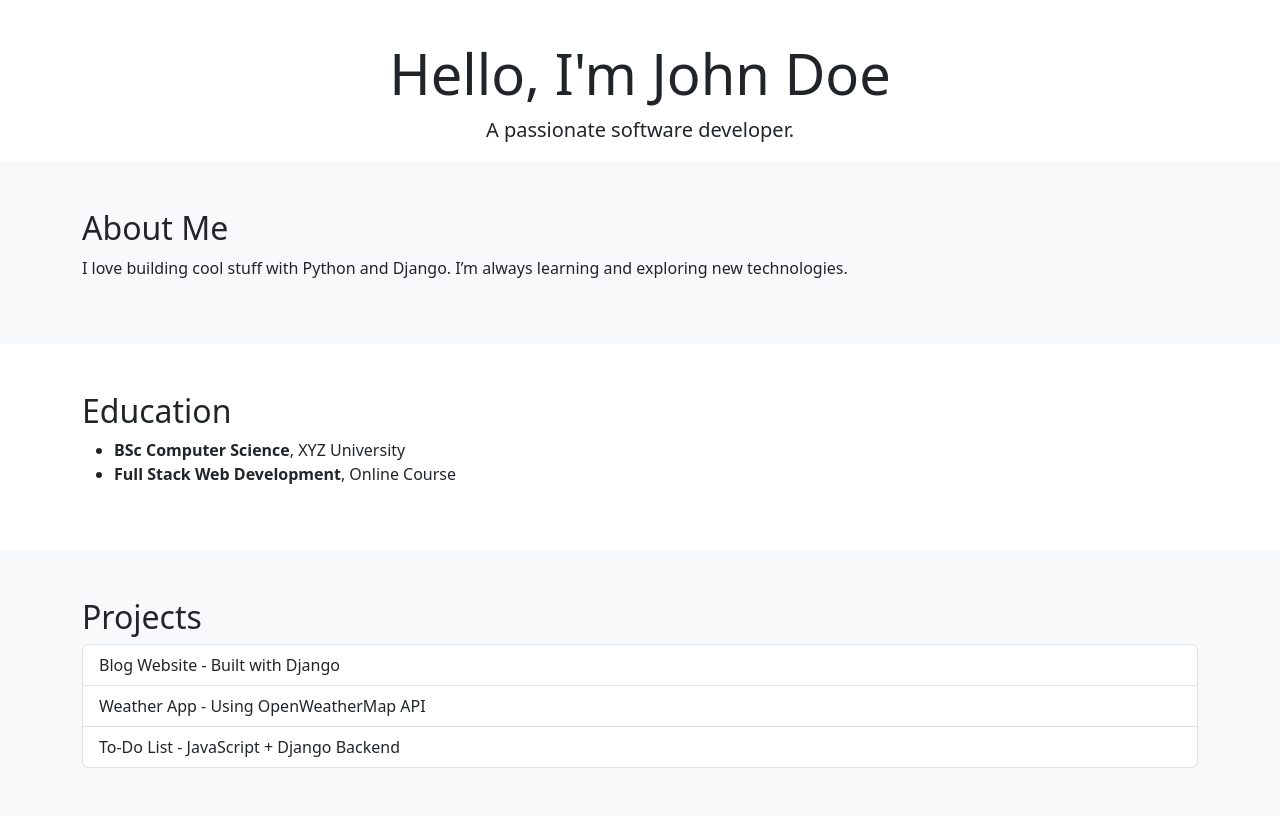
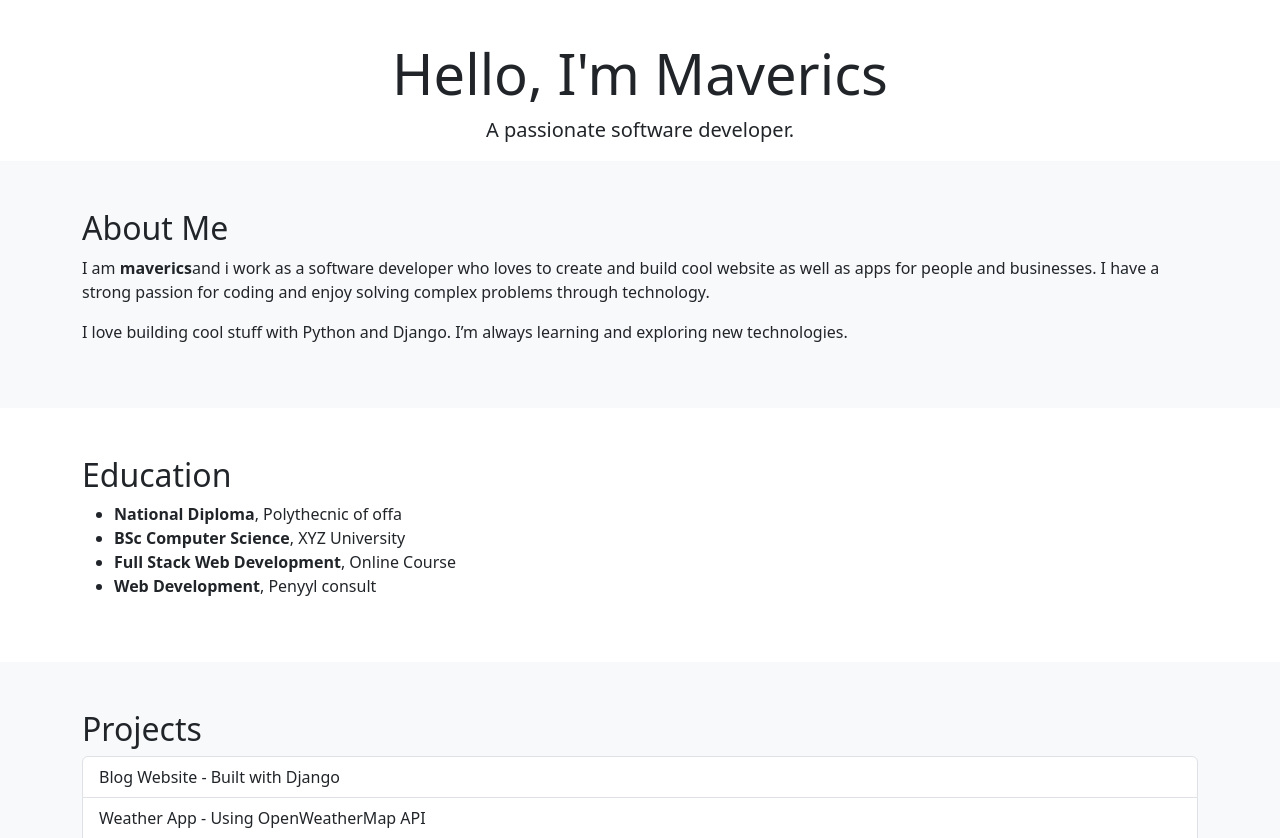
Before and after one commit to Mateen-maverics/one-page-portfolio, a Django app: page / in a window 1280 px wide. Shown: the part 56-894 px from the top of the page. Run offline with Django 5.2, Linux system fonts and the light colour scheme.

Commit message:
Update index.html

```diff
--- a/pages/templates/pages/index.html
+++ b/pages/templates/pages/index.html
@@ -42,7 +42,7 @@
 <!-- Home Section -->
 <section id="home" class="mt-5 pt-5">
     <div class="container text-center">
-        <h1 class="display-4">Hello, I'm John Doe</h1>
+        <h1 class="display-4">Hello, I'm Maverics</h1>
         <p class="lead">A passionate software developer.</p>
     </div>
 </section>
@@ -50,6 +50,7 @@
 <section id="about" class="bg-light py-5">
     <div class="container">
         <h2>About Me</h2>
+        <p> I am <strong>maverics</strong>and i work as a software developer who loves to create and build cool website as well as apps for people and businesses. I have a strong passion for coding and enjoy solving complex problems through technology.</p>
         <p>I love building cool stuff with Python and Django. I’m always learning and exploring new technologies.</p>
     </div>
 </section>
@@ -59,12 +60,13 @@
     <div class="container">
         <h2>Education</h2>
         <ul>
+            <li><strong>National Diploma</strong>, Polythecnic of offa</li>
             <li><strong>BSc Computer Science</strong>, XYZ University</li>
             <li><strong>Full Stack Web Development</strong>, Online Course</li>
+            <li><strong>Web Development</strong>, Penyyl consult</li>
         </ul>
     </div>
 </section>
-
 <!-- Projects Section -->
 <section id="projects" class="bg-light py-5">
     <div class="container">
```
